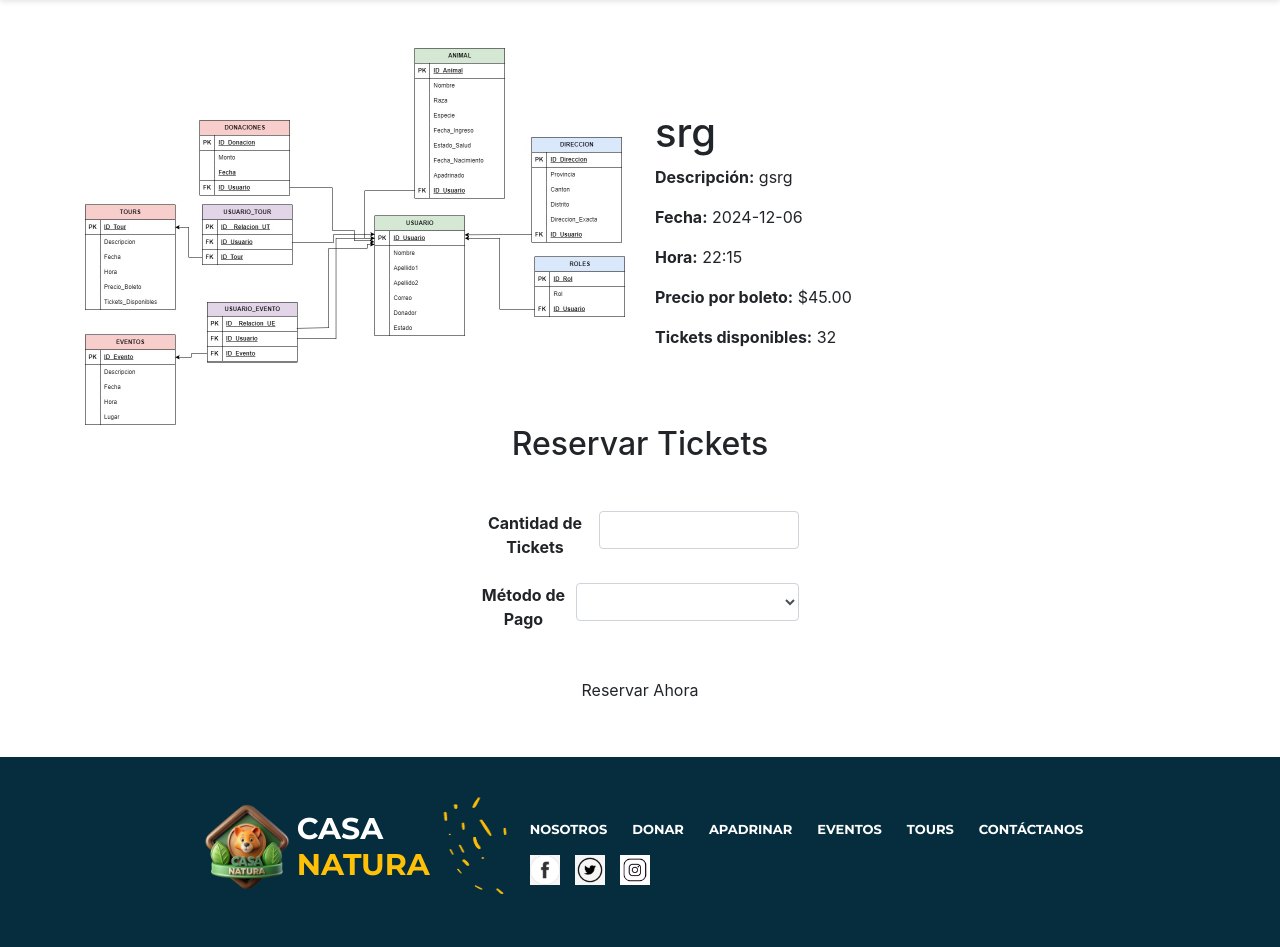
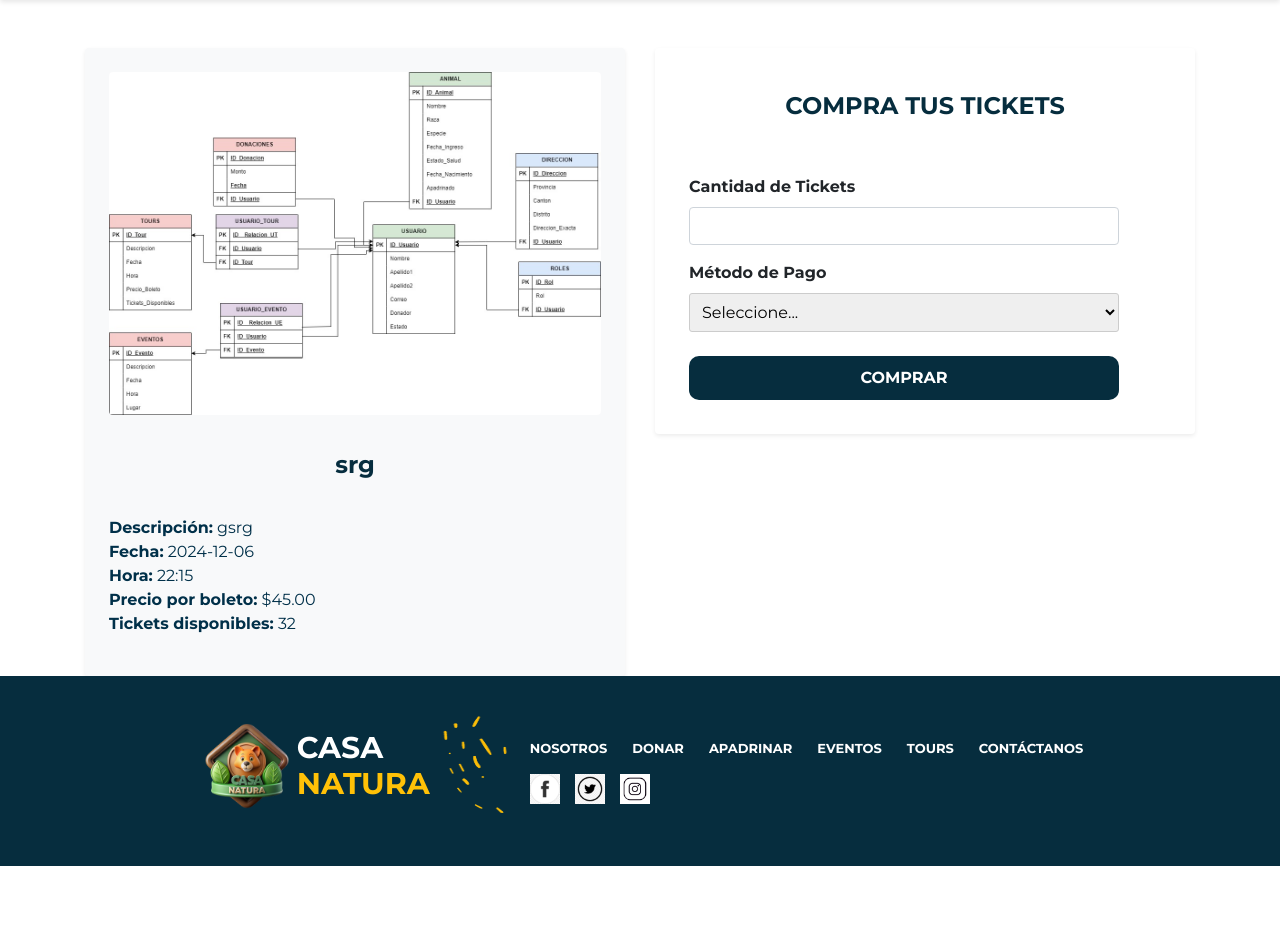
Before and after one commit to karolyn1/Proyecto-Web-ClienteServidor, a PHP site: page /tour.php?id=2 in a window 1280 px wide. Shown: the part 116-1063 px from the top of the page. After the commit the page ends 982 px from the top, so only its background shows below. Run offline with PHP 8.4, Linux system fonts and the light colour scheme; the visitor is signed in with stand-in values (Sample User, id 1); data comes from the database, SQL or seed files in the repository; data that the repository does not hold is empty.

Commit message:
update varios

```diff
--- a/actions/accionesApadrinamientos.php
+++ b/actions/accionesApadrinamientos.php
@@ -1,4 +1,5 @@
 <?php
+session_start();
 include("conexion.php");
 
 $data = $_POST;
@@ -158,6 +159,26 @@ break;
                 echo json_encode(["status" => "99", "message" => "Error al apadrinar el animal"]);
             }
             break;
+
+            case 'apadrinar':
+                $idUsuario = $_SESSION['usuario_id'];
+                $idAnimalApadrinar = $data['id'];
+                $montoDonar = $data['montoDonar'];
+                $frecuenciaDonacion = $data['frecuencia'];
+
+                $sql = "INSERT INTO animal_usuario (ID_Usuario, ID_Animal, FechaApadrinamiento, Monto, Frecuencia, Estado)
+                VALUES ('$idUsuario', '$idAnimalApadrinar', CURDATE(), '$montoDonar', '$frecuenciaDonacion', 1)";
+
+                $result = $conn->query($sql);
+                if($result){
+                    $up = "UPDATE animal SET Apadrinado = 1 WHERE ID_Animal = '$idAnimalApadrinar'";
+                    $consu = $conn->query($up);
+                    if($consu){
+                        echo json_encode(["status" => "00", "message" => "Animal apadrinado con éxito"]);
+                    } } else {
+                        echo json_encode(["status" => "99", "message" => "Error al apadrinar el animal"]);
+                    }
+                    break;
         default:
             break;
 
--- a/actions/guardar_animal.php
+++ b/actions/guardar_animal.php
@@ -18,7 +18,7 @@ if ($_SERVER["REQUEST_METHOD"] == "POST") {
         $historia = $_POST['historia'];
         $necesidades = $_POST['necesidades'];
 
-        $uploadDir = 'img/';
+        $uploadDir = "../imagenes/";
         $destPath = $uploadDir . $fileName;
 
         if (move_uploaded_file($fileTmpPath, $destPath)) {
--- a/css/style.css
+++ b/css/style.css
@@ -2471,3 +2471,7 @@ body {
     justify-content: center;
     gap: 10px; /* Espaciado entre botones */
 }
+.infoTour{
+    font-family: "Montserrat", Arial, sans-serif;
+    color: #003049;
+}
--- a/listadoAnimalesDisponibles.php
+++ b/listadoAnimalesDisponibles.php
@@ -45,7 +45,7 @@
                         while ($animal = $result->fetch_assoc()) {
                             echo '<div class="animal-card">';
                             echo '<img class="imagenAnimal" src="./actions/'.$animal['Imagen'].'">';
-                            echo '<a href="animal.php?id=' . $animal['ID_Animal'] . '">' . htmlspecialchars($animal['Nombre']) . '</a>';
+                            echo '<a href="vistaDetalleAnimal.php?id=' . $animal['ID_Animal'] . '">' . htmlspecialchars($animal['Nombre']) . '</a>';
                             echo '<p> '.$animal['Historia'].'</p>';
                             echo '</div>';
                         }
--- a/olvide_contra.php
+++ b/olvide_contra.php
@@ -137,17 +137,18 @@ if (isset($_POST['enviar'])) {
     }
 
     // Verificar si el correo existe en la base de datos
-    $stmt = $conn->prepare("SELECT id FROM usuarios WHERE correo = ?");
+    $stmt = $conn->prepare("SELECT ID_Usuario FROM usuario WHERE correo = ?");
     $stmt->bind_param("s", $correo);
     $stmt->execute();
     $result = $stmt->get_result();
 
     if ($result->num_rows > 0) {
         // Redirigir a restablecer_contra.php si el correo existe
-        header("Location: restablecer_contra.php?correo=" . urlencode($correo));
+        header("Location: ./restablecer_contra.php?correo=" . urlencode($correo));
         exit;
     } else {
         echo "<p style='color: red; text-align: center;'>El correo no está registrado.</p>";
+
     }
 
     $stmt->close();
--- a/tour.php
+++ b/tour.php
@@ -79,122 +79,136 @@ if ($_SERVER['REQUEST_METHOD'] === 'POST') {
     <link rel="preconnect" href="https://fonts.googleapis.com">
     <link rel="preconnect" href="https://fonts.gstatic.com" crossorigin>
     <link href="https://cdnjs.cloudflare.com/ajax/libs/font-awesome/5.15.4/css/all.min.css" rel="stylesheet">
-    <link href="https://fonts.googleapis.com/css2?family=Montserrat:ital,wght@0,100..900;1,100..900&display=swap" rel="stylesheet">
+    <link href="https://fonts.googleapis.com/css2?family=Montserrat:ital,wght@0,100..900;1,100..900&display=swap"
+        rel="stylesheet">
     <link rel="stylesheet" href="./css/style.css">
-    <link rel="stylesheet" href="https://cdn.jsdelivr.net/npm/bootstrap@4.3.1/dist/css/bootstrap.min.css" integrity="sha384-ggOyR0iXCbMQv3Xipma34MD+dH/1fQ784/j6cY/iJTQUOhcWr7x9JvoRxT2MZw1T" crossorigin="anonymous">
+    <link rel="stylesheet" href="https://cdn.jsdelivr.net/npm/bootstrap@4.3.1/dist/css/bootstrap.min.css"
+        integrity="sha384-ggOyR0iXCbMQv3Xipma34MD+dH/1fQ784/j6cY/iJTQUOhcWr7x9JvoRxT2MZw1T" crossorigin="anonymous">
+    <script src="./js/jquery-3.7.1.min.js"></script>
+    <script src="./js/java.js"></script>
 </head>
 
 <body>
-    <?php
+    <nav> <?php
     include("fragmentos.php");
     echo $navbar;
-    ?>
+    ?></nav>
 
-    <!-- Contenido del Tour -->
-    <div class="container mt-5 tour-container">
+    <main>
+        <div class="container mt-5">
             <div class="row">
-            <!-- Imagen grande a la izquierda -->
-            <div class="col-md-6">
-                <img src="imagenes/<?php echo htmlspecialchars($tour['Imagen']); ?>" alt="Imagen del Tour" class="img-fluid tour-img">
+                <!-- Columna de Información del Tour -->
+                <div class="col-md-6 mb-4 mb-md-0">
+                    <div class="p-4 rounded shadow-sm bg-light">
+                        <!-- Imagen -->
+                        <div class="text-center mb-3">
+                            <img src="imagenes/<?php echo htmlspecialchars($tour['Imagen']); ?>" alt="Imagen del Tour"
+                                class="img-fluid rounded">
                         </div>
 
-            <!-- Información del Tour -->
-            <div class="col-md-6 tour-info d-flex flex-column justify-content-center">
-                <h1><?php echo htmlspecialchars($tour['Nombre']); ?></h1>
-                <p><strong>Descripción:</strong> <?php echo nl2br(htmlspecialchars($tour['Descripcion'])); ?></p>
-                <p><strong>Fecha:</strong> <?php echo htmlspecialchars($tour['Fecha']); ?></p>
-                <p><strong>Hora:</strong> <?php echo substr($tour['Hora'], 0, 5); ?></p>
-                <p><strong>Precio por boleto:</strong> $<?php echo htmlspecialchars($tour['Precio_Boleto']); ?></p>
-                <p><strong>Tickets disponibles:</strong> <?php echo htmlspecialchars($tour['Tickets_Disponibles']); ?></p>
+                        <!-- Información -->
+                        <h2 class="titulo mb-3 text-center"><?php echo htmlspecialchars($tour['Nombre']); ?></h2>
+                        <ul class="infoTour list-unstyled">
+                            <li><strong>Descripción:</strong>
+                                <?php echo nl2br(htmlspecialchars($tour['Descripcion'])); ?></li>
+                            <li><strong>Fecha:</strong> <?php echo htmlspecialchars($tour['Fecha']); ?></li>
+                            <li><strong>Hora:</strong> <?php echo substr($tour['Hora'], 0, 5); ?></li>
+                            <li><strong>Precio por boleto:</strong>
+                                $<?php echo htmlspecialchars($tour['Precio_Boleto']); ?></li>
+                            <li><strong>Tickets disponibles:</strong>
+                                <?php echo htmlspecialchars($tour['Tickets_Disponibles']); ?></li>
+                        </ul>
                     </div>
                 </div>
 
-        <!-- Formulario de Reserva -->
-        <div class="row form-reserva">
-            <div class="col-12 text-center">
-                <h2>Reservar Tickets</h2>
+                <!-- Columna del Formulario -->
+                <div class="col-md-6">
+                    <div class="p-4 rounded shadow-sm bg-white">
+                        <h2 class="titulo text-center mb-4">COMPRA TUS TICKETS</h2>
 
+                        <!-- Alertas -->
                         <?php if (isset($success)): ?>
                             <div class="alert alert-success"><?php echo $success; ?></div>
                         <?php elseif (isset($error)): ?>
                             <div class="alert alert-danger"><?php echo $error; ?></div>
                         <?php endif; ?>
 
-                <form method="POST" class="mb-5 mt-5">
-                    <div class="form-group">
-                        <label for="cantidad_tickets">Cantidad de Tickets</label>
-                        <input type="number" id="cantidad_tickets" name="cantidad_tickets"
-                               class="form-control mx-auto" style="max-width: 200px;"
+                        <!-- Formulario -->
+                        <form method="POST" class="form-agregar-animal">
+                            <div class="mb-3">
+                                <label for="cantidad_tickets" class="form-label">Cantidad de Tickets</label>
+                                <input type="number" id="cantidad_tickets" name="cantidad_tickets" class="form-control"
                                     min="1" max="<?php echo $tour['Tickets_Disponibles']; ?>" required>
                             </div>
 
-                    <!-- Dropdown de Métodos de Pago -->
-                    <div class="form-group">
-                        <label for="metodo_pago">Método de Pago</label>
-                        <select id="metodo_pago" name="metodo_pago" class="form-control" required>
-                        <option value="empty"></option>
+                            <div class="mb-3">
+                                <label for="metodo_pago" class="form-label">Método de Pago</label>
+                                <select id="metodo_pago" name="metodo_pago" class="form-select" required>
+                                    <option value="">Seleccione...</option>
                                     <option value="Tarjeta de Crédito">Tarjeta de Crédito</option>
                                     <option value="PayPal">PayPal</option>
                                     <option value="SINPE Móvil">SINPE Móvil</option>
                                 </select>
                             </div>
 
-                    <!-- Campos de pago condicionales -->
-                    <div id="tarjeta_fields" style="display: none;">
-                        <div class="form-group">
+                            <!-- Campos Dinámicos de Pago -->
+                            <div id="tarjeta_fields" class="d-none">
+                                <div class="mb-2">
                                     <label for="numero_tarjeta">Número de Tarjeta</label>
-                            <input type="text" id="numero_tarjeta" name="numero_tarjeta" class="form-control" placeholder="Número de tarjeta" required>
+                                    <input type="text" class="form-control" placeholder="XXXX XXXX XXXX XXXX">
                                 </div>
-                        <div class="form-group">
+                                <div class="mb-2">
                                     <label for="vencimiento">Fecha de Vencimiento</label>
-                            <input type="month" id="vencimiento" name="vencimiento" class="form-control" required>
+                                    <input type="month" class="form-control">
                                 </div>
-                        <div class="form-group">
+                                <div class="mb-2">
                                     <label for="cvv">CVV</label>
-                            <input type="text" id="cvv" name="cvv" class="form-control" placeholder="CVV" required>
+                                    <input type="text" class="form-control" placeholder="123">
                                 </div>
                             </div>
 
-                    <div id="paypal_fields" style="display: none;">
-                        <p>Inicie sesión en su cuenta de PayPal.</p>
-                        <p>Cuenta: cuenta@paypal.com</p>
+                            <div id="paypal_fields" class="d-none">
+                                <p class="text-muted">Inicie sesión en su cuenta PayPal al finalizar la reserva.</p>
                             </div>
 
-                    <div id="sinpe_fields" style="display: none;">
-                        <p>Por favor realice el pago a este número de teléfono:</p>
-                        <p>+506 8486 7434 Johnny Castillo Fallas</p>
+                            <div id="sinpe_fields" class="d-none">
+                                <p>Realice el pago a:</p>
+                                <p><strong>+506 8486 7434 - Johnny Castillo</strong></p>
                             </div>
 
-                    <button type="submit" class="btn btn-reservar mt-3">Reservar Ahora</button>
+                            <!-- Botón -->
+                            <div class="text-center mt-4">
+                                <button type="submit" class="submit-btn">COMPRAR</button>
+                            </div>
                         </form>
                     </div>
                 </div>
             </div>
+        </div>
+    </main>
 
     <?php
     include("fragmentos.php");
     echo $footer;
     ?>
-
     <script>
-        document.getElementById('metodo_pago').addEventListener('change', function() {
+        document.getElementById('metodo_pago').addEventListener('change', function () {
             var metodo = this.value;
             // Ocultar todos los campos
-            document.getElementById('tarjeta_fields').style.display = 'none';
-            document.getElementById('paypal_fields').style.display = 'none';
-            document.getElementById('sinpe_fields').style.display = 'none';
+            document.getElementById('tarjeta_fields').classList.add('d-none');
+            document.getElementById('paypal_fields').classList.add('d-none');
+            document.getElementById('sinpe_fields').classList.add('d-none');
 
             // Mostrar campos según el método de pago
             if (metodo === 'Tarjeta de Crédito') {
-                document.getElementById('tarjeta_fields').style.display = 'block';
+                document.getElementById('tarjeta_fields').classList.remove('d-none');
             } else if (metodo === 'PayPal') {
-                document.getElementById('paypal_fields').style.display = 'block';
+                document.getElementById('paypal_fields').classList.remove('d-none');
             } else if (metodo === 'SINPE Móvil') {
-                document.getElementById('sinpe_fields').style.display = 'block';
+                document.getElementById('sinpe_fields').classList.remove('d-none');
             }
         });
     </script>
-
     <script src="https://cdn.jsdelivr.net/npm/bootstrap@5.3.0/dist/js/bootstrap.bundle.min.js"></script>
 </body>
 
```
Also changed, not shown: formularioApadrinamiento.php (+26 -65 lines), formularioDonaciones.php (+7 -7 lines), js/java.js (+37 -0 lines), vistaDetalleAnimal.php (+32 -16 lines). Lines whose indentation alone changed are shown as unchanged.
